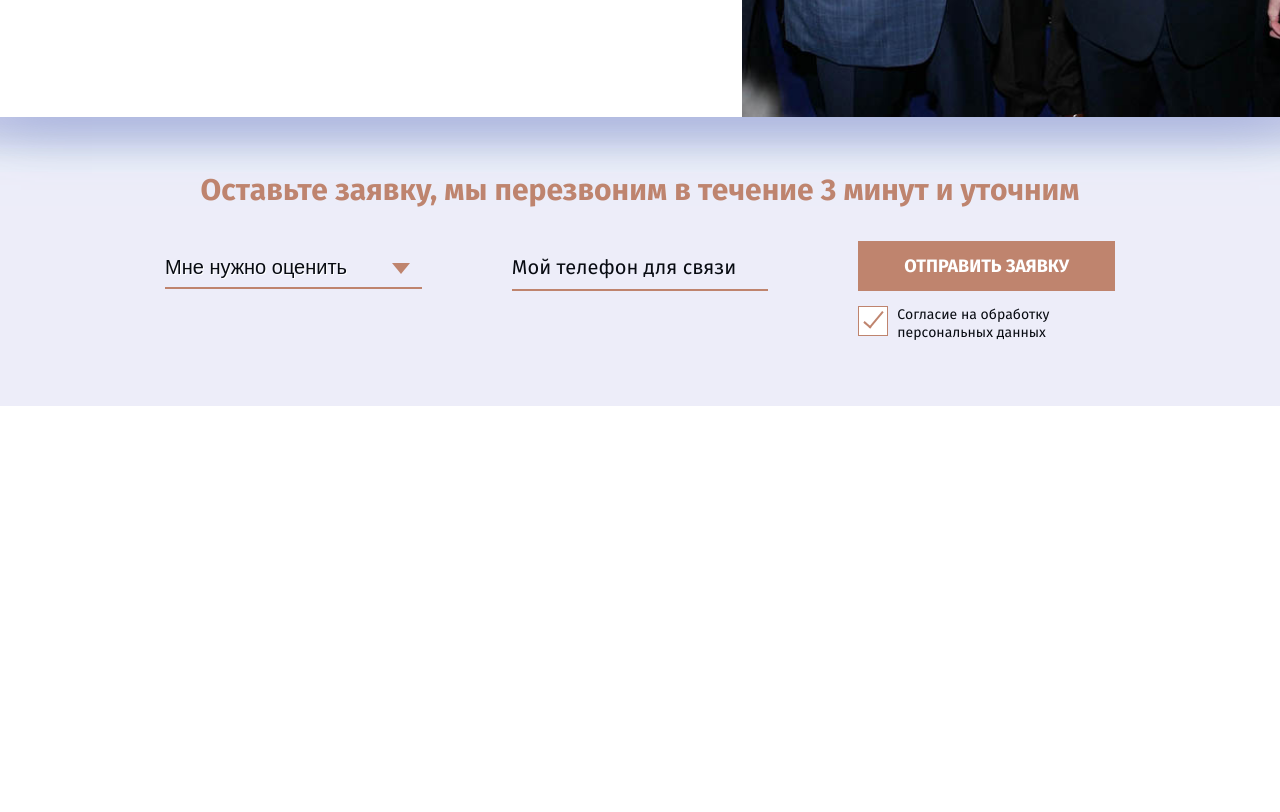
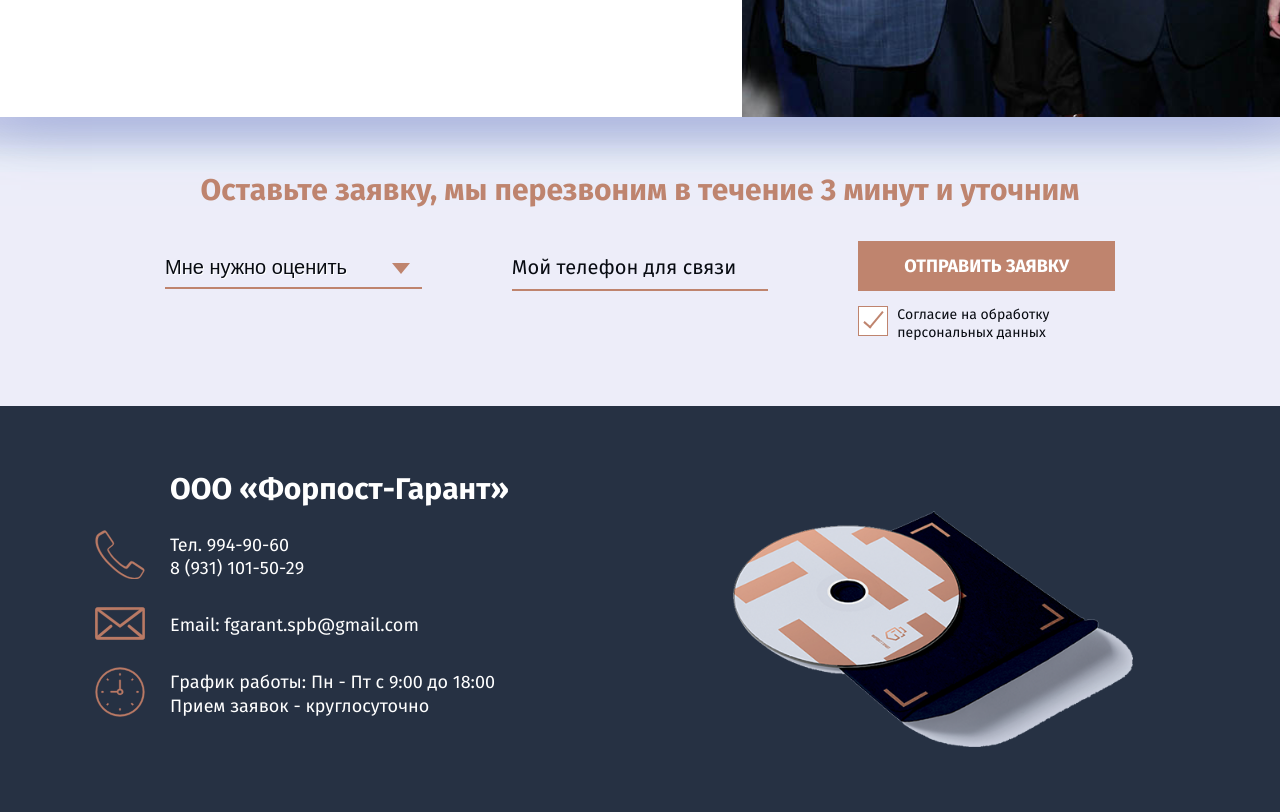
Before and after one commit to AlexKobiliansky/forpost, a website: page app/index.html in a window 1280 px wide. Shown: the part 4553-5365 px from the top of the page. Before the commit the page ends 4959 px from the top, so only its background shows below. Drawn offline with Linux system fonts and the light colour scheme.

Commit message:
section contacts complete

```diff
--- a/app/index.html
+++ b/app/index.html
@@ -426,6 +426,59 @@
 	</section>
 	<!-- ======= SECTION FORM END ======= -->
 
+	<!-- ======= SECTION CONTACTS START ======= -->
+	<section class="s-contacts">
+		<div class="container">
+			<div class="row">
+				<div class="col-lg-6 order-2 order-lg-1">
+					<div class="contacts-block">
+						<h3>ООО «Форпост-Гарант»</h3>
+						<!-- contact-item -->
+						<div class="contact-item">
+							<div class="contact-item-img">
+								<img src="img/icons/contact-icon-1.svg" alt="alt" class="svg">
+							</div>
+							<div class="contact-item-desc">
+								Тел. 994-90-60 <br>
+								<a href="tel:+89311015029">8 (931) 101-50-29</a>
+							</div>
+						</div>
+						<!-- contact-/item -->
+
+						<!-- contact-item -->
+						<div class="contact-item">
+							<div class="contact-item-img">
+								<img src="img/icons/contact-icon-2.svg" alt="alt" class="svg">
+							</div>
+							<div class="contact-item-desc">
+								Email: <a href="mailto:fgarant.spb@gmail.com">fgarant.spb@gmail.com</a>
+							</div>
+						</div>
+						<!-- contact-/item -->
+
+						<!-- contact-item -->
+						<div class="contact-item">
+							<div class="contact-item-img">
+								<img src="img/icons/contact-icon-3.svg" alt="alt" class="svg">
+							</div>
+							<div class="contact-item-desc">
+								График работы: Пн - Пт с 9:00 до 18:00 <br>
+								Прием заявок - круглосуточно
+							</div>
+						</div>
+						<!-- contact-/item -->
+					</div>
+				</div>
+
+				<div class="col-lg-6 order-1 order-lg-2">
+					<img src="img/contacts-img.png" alt="alt" class="contacts-img img-responsive">
+				</div>
+			</div>
+
+		</div>
+	</section>
+	<!-- ======= SECTION CONTACTS END ======= -->
+
 </div>
 
 
--- a/app/sass/base/_media.sass
+++ b/app/sass/base/_media.sass
@@ -69,6 +69,17 @@
 // ≥992px
 +media-breakpoint-down(md)
 
+  .s-contacts
+    padding: 40px 0 30px
+
+  .contacts-img
+    margin-top: 0
+    margin-bottom: 40px
+
+  .contacts-block
+    h3
+      text-align: center
+      padding-left: 0
 
   form
     .label-checkbox
@@ -176,6 +187,20 @@
 
 // ≥480px
 +media-breakpoint-down(xs)
+
+  .contacts-block
+    h3
+      font-size: 24px
+
+  .contact-item
+    &-img
+      width: 50px
+      text-align: left
+      .svg
+        width: 35px
+    &-desc
+      width: calc(100% - 50px)
+      font-size: 14px
 
   form, .body-form
     h3
--- /dev/null
+++ b/app/sass/layout/_s-contacts.sass
@@ -0,0 +1,36 @@
+.s-contacts
+  padding: 65px 0
+  background-color: $acc-dark
+  color: #fff
+  a
+    color: #fff
+    +mt(0)
+    &:hover
+      text-decoration: underline
+
+.contacts-block
+  h3
+    padding-left: 100px
+    font-size: 30px
+    font-weight: 700
+    margin-bottom: 20px
+
+.contact-item
+  display: flex
+  align-items: center
+  margin-bottom: 20px
+  &-img
+    width: 100px
+    text-align: center
+    .svg
+      width: 50px
+      height: auto
+  &-desc
+    width: calc(100% - 100px)
+
+.contacts-img
+  max-width: 400px
+  width: 100%
+  margin-left: auto
+  margin-right: auto
+  margin-top: 40px
--- a/app/sass/main.sass
+++ b/app/sass/main.sass
@@ -13,6 +13,7 @@
 @import layout/s-faq
 @import layout/s-about
 @import layout/s-form
+@import layout/s-contacts
 @import layout/footer
 
 
```
Also changed, not shown: app/css/main.min.css, app/img/contacts-img.png (added), app/img/icons/contact-icon-1.svg (added), app/img/icons/contact-icon-2.svg (added), app/img/icons/contact-icon-3.svg (added), app/img/icons/map-marker.svg (added).
